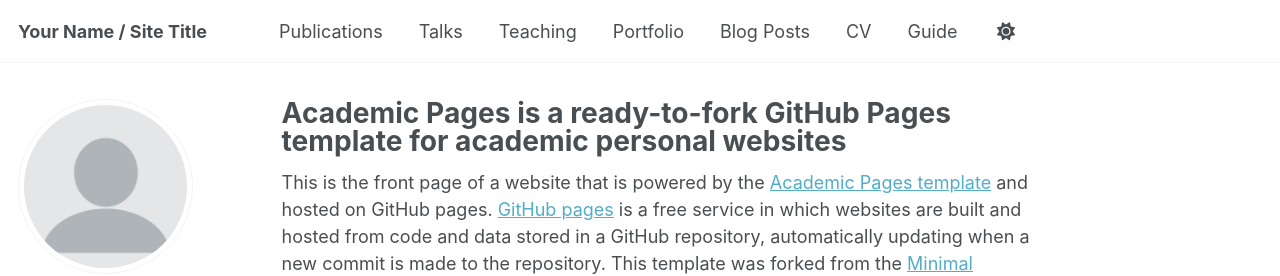
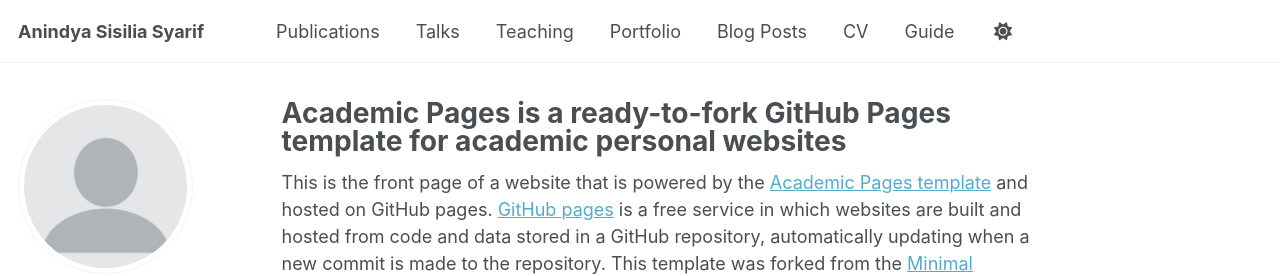
Before and after one commit to sisilias/sisilias.github.io, a Jekyll site: the page built from _pages/about.md, in a window 1280 px wide. Shown: the top 276 px of the page. Built offline with Jekyll 4.4.1, drawn with Linux system fonts in a browser that asks for light colours; some web fonts are replaced.

Commit message:
fix website

```diff
--- a/_config.yml
+++ b/_config.yml
@@ -9,7 +9,7 @@
 # Basic Site Settings
 locale                   : "en-US"
 site_theme               : "default"
-title                    : "Your Name / Site Title"
+title                    : "Anindya Sisilia Syarif"
 title_separator          : "-"
 name                     : &name "Sisil"
 description              : &description "personal description"
```
